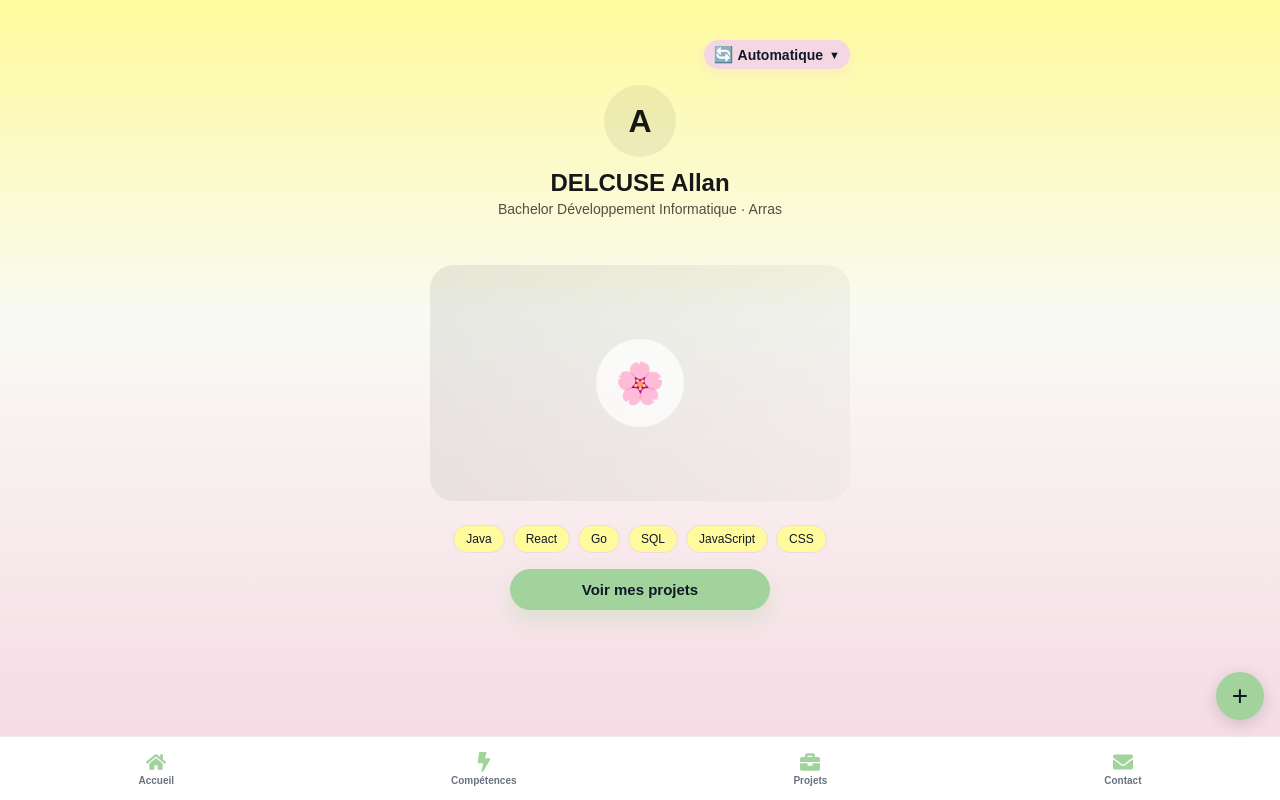
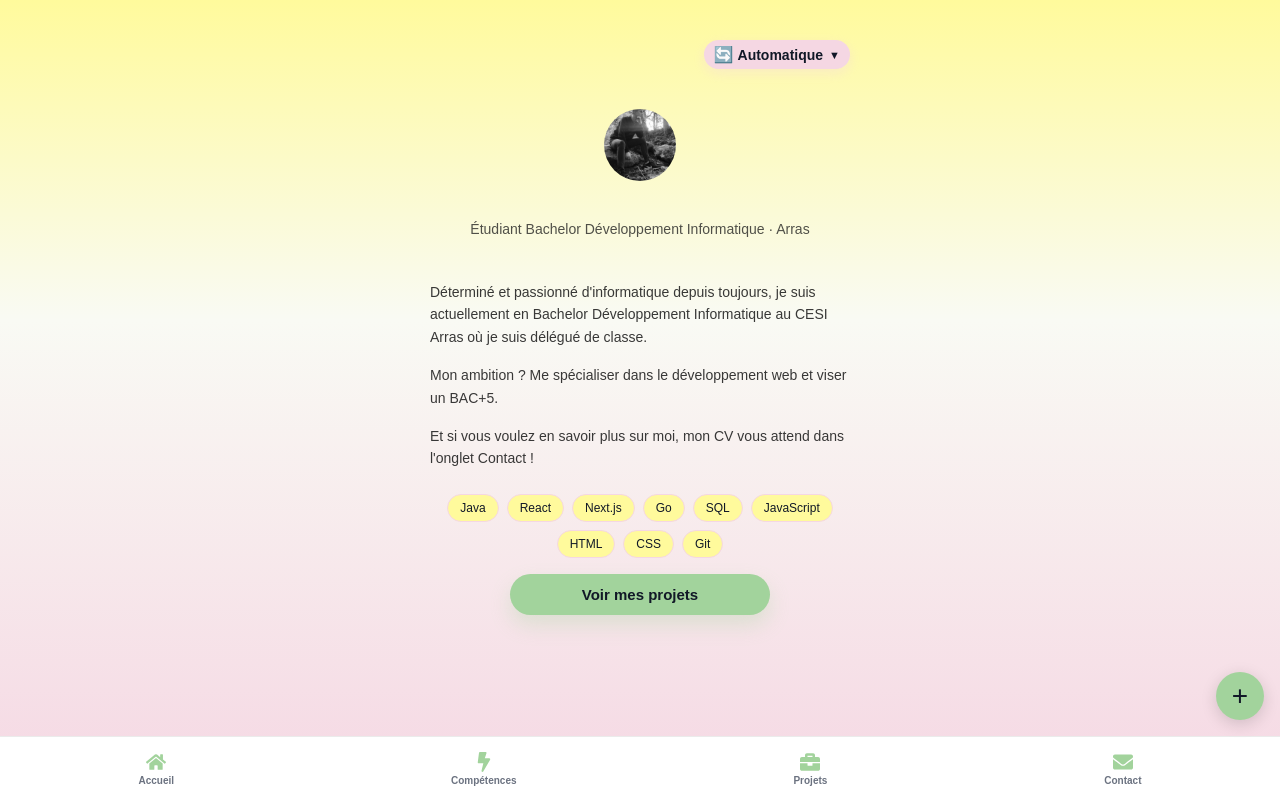
Before and after one commit to DELCUSEAllan/PortfolioSaisonAllan, a Next.js app in the folder portfolio-saisons/: page / in a window 1280 px wide. Built offline with nearby package versions, Linux system fonts and the light colour scheme.

Commit message:
feat : Ajout photo de profil et texte de présentation

```diff
--- a/portfolio-saisons/src/app/components/EnTeteAccueil.jsx
+++ b/portfolio-saisons/src/app/components/EnTeteAccueil.jsx
@@ -1,24 +1,30 @@
+import Image from "next/image";
+import { IDENTITE } from "../config/contenuAccueil";
 import SelectionSaison from "./SelectionSaison";
 
 export default function EnTeteAccueil({ valeurSaison, onChangeSaison }) {
   return (
     <header className="en-tete-accueil">
       <div className="en-tete-ligne-superieure">
-        <div className="en-tete-placeholder-saison" style={{ background: "none" }}>
-          <SelectionSaison valeur={valeurSaison} onChange={onChangeSaison} compact />
+        <div style={{ background: "none" }}>
+          <SelectionSaison valeur={valeurSaison} onChange={onChangeSaison} />
         </div>
       </div>
 
       <div className="en-tete-contenu">
         <div className="en-tete-avatar">
-          <span className="en-tete-avatar-lettre">A</span>
+        <Image
+            src="/avatar.jpeg"
+            alt={`Photo de profil de ${IDENTITE.prenom}`}
+            width={120}
+            height={120}
+            className="en-tete-avatar-image"
+            />
         </div>
 
         <div className="en-tete-textes">
-          <h1 className="en-tete-nom">DELCUSE Allan</h1>
-          <p className="en-tete-sous-titre">
-            Bachelor Développement Informatique · Arras
-          </p>
+          <h1 className="en-tete-nom">{IDENTITE.prenom}</h1>
+          <p className="en-tete-sous-titre">{IDENTITE.sousTitre}</p>
         </div>
       </div>
     </header>
--- a/portfolio-saisons/src/app/components/EtiquettesTechnos.jsx
+++ b/portfolio-saisons/src/app/components/EtiquettesTechnos.jsx
@@ -1,11 +1,4 @@
-const TECHNOS = [
-  "Java",
-  "React",
-  "Go",
-  "SQL",
-  "JavaScript",
-  "CSS",
-];
+import { TECHNOS } from "../config/contenuAccueil";
 
 export default function EtiquettesTechnos() {
   return (
--- /dev/null
+++ b/portfolio-saisons/src/app/components/SectionPresentation.jsx
@@ -0,0 +1,13 @@
+import { PRESENTATION } from "../config/contenuAccueil";
+
+export default function SectionPresentation() {
+  return (
+    <section className="section-presentation">
+      {PRESENTATION.paragraphes.map((paragraphe, index) => (
+        <p key={index} className="section-texte">
+          {paragraphe}
+        </p>
+      ))}
+    </section>
+  );
+}
--- /dev/null
+++ b/portfolio-saisons/src/app/config/contenuAccueil.js
@@ -0,0 +1,61 @@
+// src/app/config/contenuAccueil.js
+
+export const IDENTITE = {
+  nom: "DELCUSE Allan",
+  ville: "Arras",
+  formation: "Bachelor Développement Informatique",
+  ecole: "CESI Arras",
+  sousTitre: "Étudiant Bachelor Développement Informatique · Arras",
+};
+export const PRESENTATION = {
+  paragraphes: [
+    "Déterminé et passionné d'informatique depuis toujours, je suis actuellement en Bachelor Développement Informatique au CESI Arras où je suis délégué de classe.",
+    "Mon ambition ? Me spécialiser dans le développement web et viser un BAC+5.",
+    "Et si vous voulez en savoir plus sur moi, mon CV vous attend dans l'onglet Contact !",
+  ],
+};
+export const HOBBIES = [
+  {
+    id: "foot",
+    titre: "Football",
+    emoji: "⚽",
+    description: "J'ai longtemps pratiqué le football et je suis encore les matchs à la télévision, notamment ceux du FC Barcelone, un club que j'affectionne depuis l'enfance.",
+  },
+  {
+    id: "musique",
+    titre: "Musique",
+    emoji: "🎵",
+    description: "J'adore la musique, j'écoute de tout et je trouve que c'est essentiel dans la vie.",
+  },
+  {
+    id: "jeux",
+    titre: "Jeux Vidéos",
+    emoji: "🎮",
+    description: "Je joue beaucoup aux jeux vidéos, notamment Valorant, Rocket League et bien d'autres !",
+  },
+];
+
+export const PARCOURS = [
+  {
+    id: "bac",
+    titre: "Baccalauréat Technologique",
+    description: "Mon bac techno m'a permis de choisir la filière que je voulais en études supérieures.",
+  },
+  {
+    id: "cesi",
+    titre: "Bachelor Développement Informatique · CESI Arras",
+    description: "Actuellement scolarisé au CESI à Arras, je suis délégué de classe et je me sens très bien dans cette promo. Mon ambition est de me spécialiser dans le développement web et de poursuivre vers un BAC+5.",
+  },
+];
+
+export const TECHNOS = [
+  "Java",
+  "React",
+  "Next.js",
+  "Go",
+  "SQL",
+  "JavaScript",
+  "HTML",
+  "CSS",
+  "Git",
+];
--- a/portfolio-saisons/src/app/globals.css
+++ b/portfolio-saisons/src/app/globals.css
@@ -67,13 +67,20 @@ nav a {
 }
 
 .en-tete-avatar {
-  width: 72px;
-  height: 72px;
+  width: 120px;
+  height: 120px;
   border-radius: 999px;
-  background-color: rgba(0, 0, 0, 0.06);
+  overflow: hidden;
   display: flex;
   align-items: center;
   justify-content: center;
+}
+
+.en-tete-avatar-image {
+  width: 100%;
+  height: 100%;
+  border-radius: 999px;
+  object-fit: cover;
 }
 
 .en-tete-avatar-lettre {
@@ -336,3 +343,41 @@ nav a {
   align-items: flex-end;
   gap: 10px;
 }
+
+/* Sections de contenu */
+
+.section-presentation {
+  margin-top: 16px;
+  margin-bottom: 24px;
+  display: flex;
+  flex-direction: column;
+  gap: 12px;
+}
+
+.section-titre {
+  font-size: 18px;
+  font-weight: 700;
+  margin: 0;
+}
+
+.section-texte {
+  font-size: 14px;
+  line-height: 1.6;
+  margin: 0;
+  opacity: 0.85;
+}
+
+.section-presentation {
+  margin-top: 20px;
+  margin-bottom: 24px;
+  display: flex;
+  flex-direction: column;
+  gap: 16px;
+}
+
+.en-tete-avatar-image {
+  width: 72px;
+  height: 72px;
+  border-radius: 999px;
+  object-fit: cover;
+}
--- a/portfolio-saisons/src/app/page.jsx
+++ b/portfolio-saisons/src/app/page.jsx
@@ -7,11 +7,12 @@ import EnTeteAccueil from "./components/EnTeteAccueil";
 import { SAISONS } from "./config/couleursSaisons";
 import { determinerSaisonParDate } from "./utils/saisons";
 import styles from "./page.module.css";
-import CarteSaison from "./components/CarteSaison";
 import EtiquettesTechnos from "./components/EtiquettesTechnos";
 import BoutonPrincipal from "./components/BoutonPrincipal";
 import SelectionSaison from "./components/SelectionSaison";
 import BoutonAction from "./components/BoutonAction";
+import SectionPresentation from "./components/SectionPresentation";
+
 
 const saisonAutoParDate = determinerSaisonParDate(new Date());
 
@@ -33,7 +34,7 @@ export default function Accueil() {
         <div className={styles.contenu}>
           <EnTeteAccueil valeurSaison={saisonSelectionnee} onChangeSaison={setSaisonSelectionnee} />
 
-          <CarteSaison nomSaison={saison.nom} />
+          <SectionPresentation />
 
           <EtiquettesTechnos />
 
```
Also changed, not shown: portfolio-saisons/public/avatar.jpeg (added).
